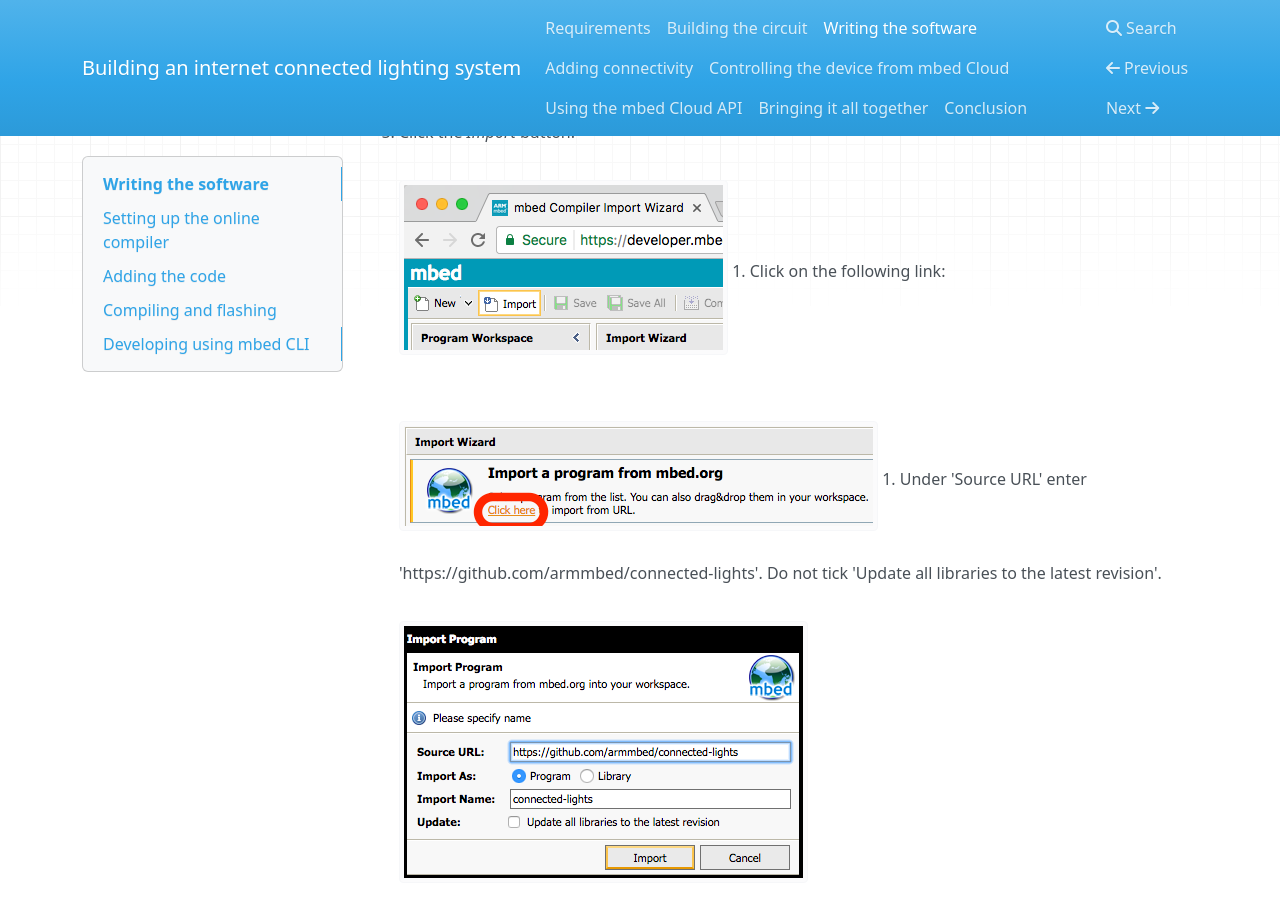
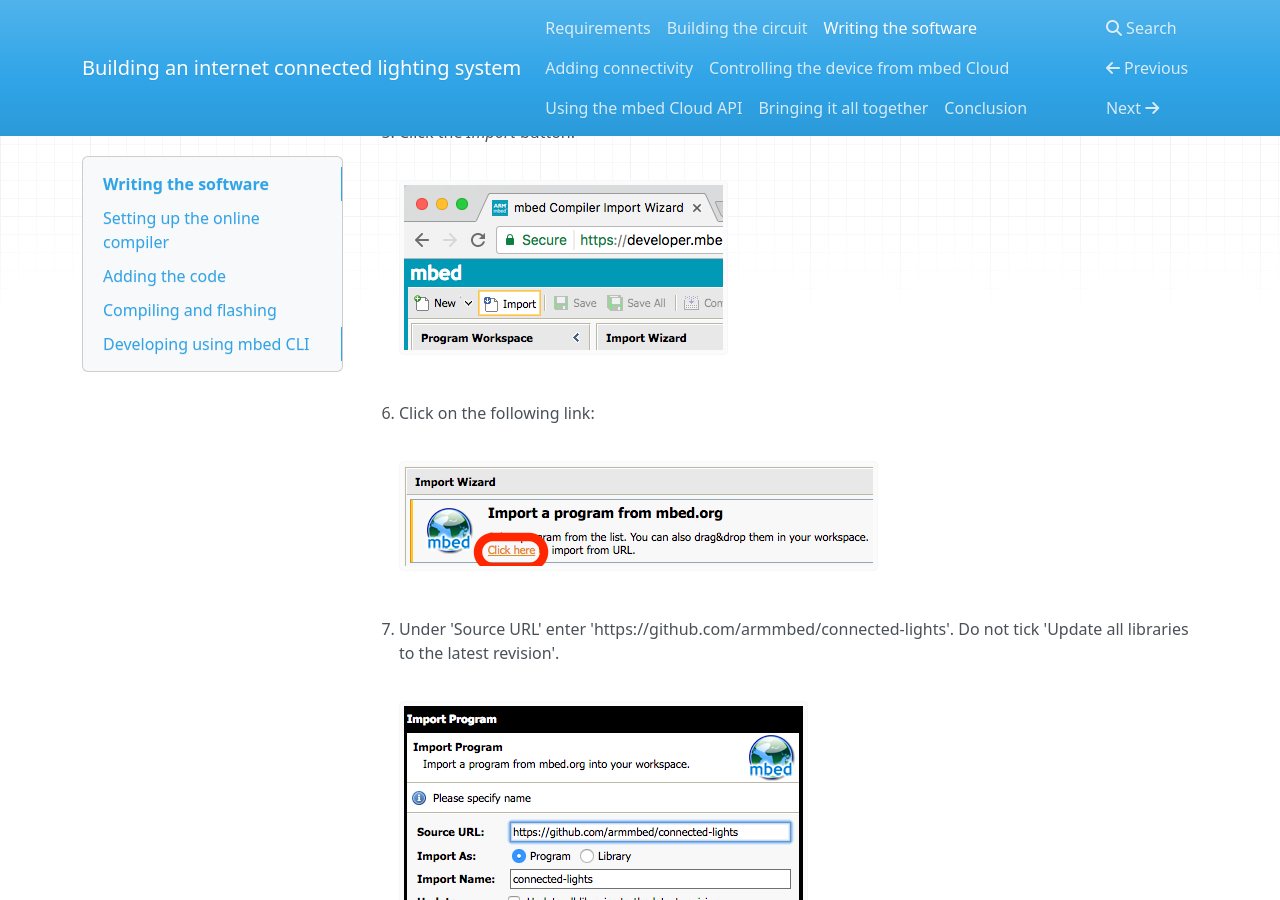
Before and after one commit to PelionIoT/connected-lights-cloud, an MkDocs documentation site: the page built from docs/3_software.md, in a window 1280 px wide and 900 px high, scrolled down 413 px. Built offline with MkDocs 1.6.1, drawn with Linux system fonts in a browser that asks for light colours; nearby versions of some CDN libraries; old or Windows-style settings are respelled for this version of MkDocs.

````diff
--- a/docs/3_software.md
+++ b/docs/3_software.md
@@ -13,13 +13,16 @@ Part of the ARM mbed IoT Device Platform is an online compiler, which we will us
 1. Click the *Import* button.
 
     ![Import button](assets/lights17.png)
+
 1. Click on the following link:
 
     ![Import from URL](assets/lights18.png)
+
 1. Under 'Source URL' enter 'https://github.com/armmbed/connected-lights'.
     Do not tick 'Update all libraries to the latest revision'.
 
     ![Creating a program in the online compiler](assets/lights6.png)
+
 
 The program you just imported already contains some boilerplate, including mbed OS and a configuration file. In this configuration file you can configure the pins you're using, after which you can start writing some code.
 
@@ -29,7 +32,7 @@ mbed OS comes with a powerful [configuration system](https://docs.mbed.com/docs/
 
 Open ``mbed_app.json`` in the tree and edit the file to reflect your LED chose, and the pins you used to connect the LED and the PIR sensor.
 
-```cpp
+```js
 /* mbed_app.json */
 
 /* snip */
````
Also changed, not shown: docs/4_connectivity.md (+0 -2 lines).
